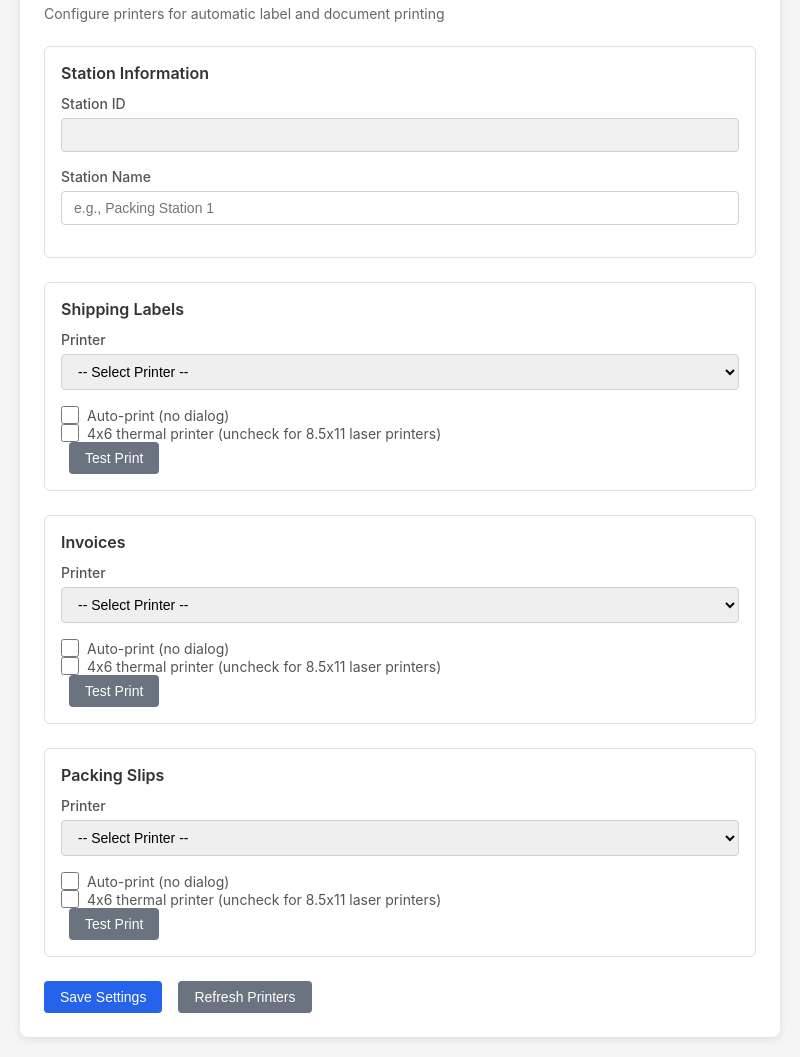
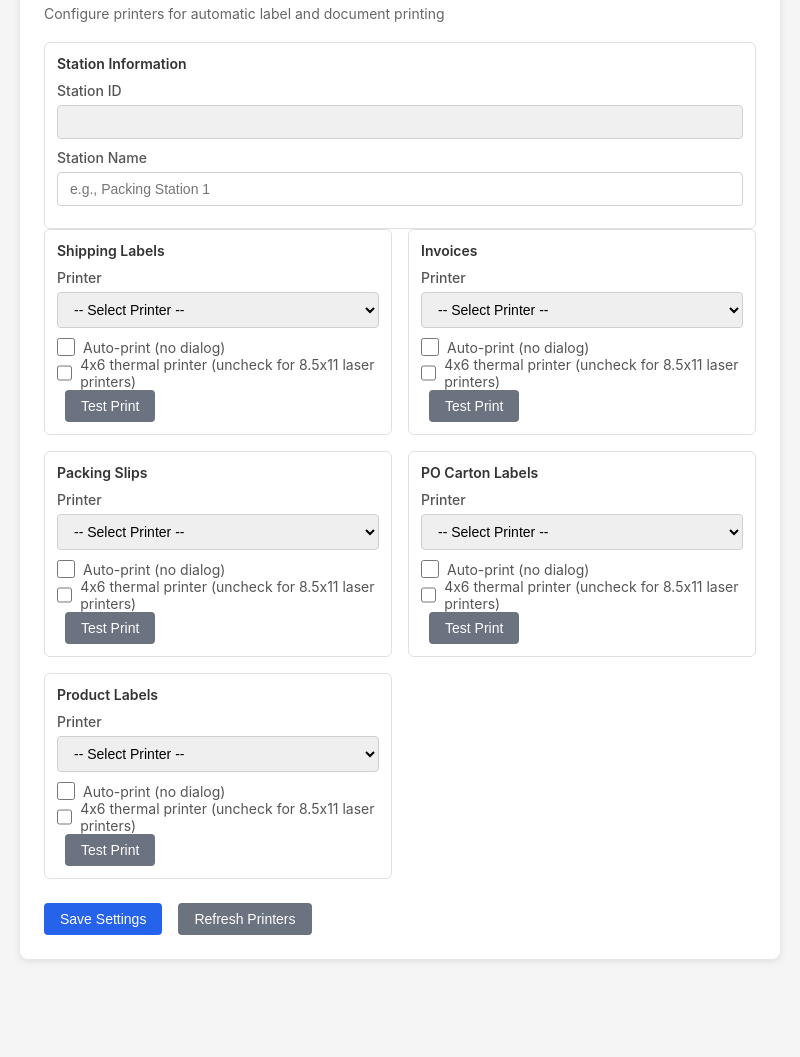
Before and after one commit to SynergySmart/V3-Print-Agent, an Electron app: page src/src/renderer/settings.html in a window 800 px wide. Shown: the part 76-1133 px from the top of the page. After the commit the page ends 1055 px from the top, so only its background shows below. Drawn offline with Linux system fonts and the light colour scheme; no server answers.

Commit message:
feat: Add PO Carton and Product label support with 2-column layout (v1.0.5)
New Features:
- Add PO Carton Label printer configuration
- Add Product Label printer configuration
- Wider settings window (1200x700) with 2-column grid layout
- Compact design - all 6 printer types visible without scrolling
- Each printer type has 4x6 checkbox for smart scaling

Document Types Supported:
1. Shipping Labels
2. Invoices
3. Packing Slips
4. Pick Lists
5. PO Carton Labels (NEW)
6. Product Labels (NEW)

UI Improvements:
- 2-column grid layout for printer sections
- Compact spacing (no scrolling needed)
- Consistent 4x6 checkbox across all types

```diff
--- a/package.json
+++ b/package.json
@@ -1,6 +1,6 @@
 {
   "name": "v3-print-agent",
-  "version": "1.0.4",
+  "version": "1.0.5",
   "description": "V3 Inventory Print Agent - Auto-print labels and documents to configured printers",
   "main": "dist/main/index.js",
   "author": "V3 Inventory",
--- a/src/src/main/index.ts
+++ b/src/src/main/index.ts
@@ -93,8 +93,8 @@ function openSettings() {
   }
 
   settingsWindow = new BrowserWindow({
-    width: 800,
-    height: 600,
+    width: 1200,
+    height: 700,
     title: 'V3 Print Agent Settings',
     webPreferences: {
       nodeIntegration: true,
--- a/src/src/main/server.ts
+++ b/src/src/main/server.ts
@@ -34,7 +34,7 @@ app.get('/health', (req: Request, res: Response) => {
 
   res.json({
     status: 'healthy',
-    version: '1.0.4',
+    version: '1.0.5',
     stationId: config.stationId,
     stationName: config.stationName,
     timestamp: new Date().toISOString()
--- a/src/src/main/updater.ts
+++ b/src/src/main/updater.ts
@@ -10,7 +10,7 @@ import path from 'path';
 import os from 'os';
 
 const UPDATE_CHECK_URL = 'https://api.github.com/repos/SynergySmart/V3-Print-Agent/releases/latest';
-const CURRENT_VERSION = '1.0.4';
+const CURRENT_VERSION = '1.0.5';
 
 interface GitHubRelease {
   tag_name: string;
--- a/src/src/renderer/settings.html
+++ b/src/src/renderer/settings.html
@@ -18,7 +18,7 @@
     }
 
     .container {
-      max-width: 800px;
+      max-width: 1100px;
       margin: 0 auto;
       background: white;
       border-radius: 8px;
@@ -34,26 +34,33 @@
 
     .subtitle {
       color: #666;
-      margin-bottom: 24px;
+      margin-bottom: 20px;
       font-size: 14px;
     }
 
+    .printers-grid {
+      display: grid;
+      grid-template-columns: 1fr 1fr;
+      gap: 16px;
+      margin-bottom: 20px;
+    }
+
     .section {
-      margin-bottom: 24px;
-      padding: 16px;
+      margin-bottom: 0;
+      padding: 12px;
       border: 1px solid #e0e0e0;
       border-radius: 6px;
     }
 
     .section-title {
-      font-size: 16px;
+      font-size: 14px;
       font-weight: 600;
-      margin-bottom: 12px;
+      margin-bottom: 10px;
       color: #333;
     }
 
     .form-group {
-      margin-bottom: 16px;
+      margin-bottom: 10px;
     }
 
     label {
@@ -162,6 +169,7 @@
       </div>
     </div>
 
+    <div class="printers-grid">
     <div class="section">
       <div class="section-title">Shipping Labels</div>
       <div class="form-group">
@@ -219,6 +227,45 @@
       <button class="btn-secondary" onclick="testPrint('packing-slip')">Test Print</button>
     </div>
 
+    <div class="section">
+      <div class="section-title">PO Carton Labels</div>
+      <div class="form-group">
+        <label>Printer</label>
+        <select id="poCartonLabelPrinter">
+          <option value="">-- Select Printer --</option>
+        </select>
+      </div>
+      <div class="checkbox-group">
+        <input type="checkbox" id="poCartonLabelAutoPrint">
+        <label for="poCartonLabelAutoPrint">Auto-print (no dialog)</label>
+      </div>
+      <div class="checkbox-group">
+        <input type="checkbox" id="poCartonLabelIs4x6">
+        <label for="poCartonLabelIs4x6">4x6 thermal printer (uncheck for 8.5x11 laser printers)</label>
+      </div>
+      <button class="btn-secondary" onclick="testPrint('po-carton-label')">Test Print</button>
+    </div>
+
+    <div class="section">
+      <div class="section-title">Product Labels</div>
+      <div class="form-group">
+        <label>Printer</label>
+        <select id="productLabelPrinter">
+          <option value="">-- Select Printer --</option>
+        </select>
+      </div>
+      <div class="checkbox-group">
+        <input type="checkbox" id="productLabelAutoPrint">
+        <label for="productLabelAutoPrint">Auto-print (no dialog)</label>
+      </div>
+      <div class="checkbox-group">
+        <input type="checkbox" id="productLabelIs4x6">
+        <label for="productLabelIs4x6">4x6 thermal printer (uncheck for 8.5x11 laser printers)</label>
+      </div>
+      <button class="btn-secondary" onclick="testPrint('product-label')">Test Print</button>
+    </div>
+    </div>
+
     <div class="buttons">
       <button class="btn-primary" onclick="saveSettings()">Save Settings</button>
       <button class="btn-secondary" onclick="reloadPrinters()">Refresh Printers</button>
@@ -242,7 +289,7 @@
         const printers = data.printers || [];
 
         // Populate all printer dropdowns
-        const selects = ['labelPrinter', 'invoicePrinter', 'packingSlipPrinter'];
+        const selects = ['labelPrinter', 'invoicePrinter', 'packingSlipPrinter', 'poCartonLabelPrinter', 'productLabelPrinter'];
 
         selects.forEach(selectId => {
           const select = document.getElementById(selectId);
@@ -286,6 +333,18 @@
           document.getElementById('packingSlipAutoPrint').checked = config.printers['packing-slip'].autoPrint || false;
           document.getElementById('packingSlipIs4x6').checked = config.printers['packing-slip'].is4x6 || false;
         }
+
+        if (config.printers['po-carton-label']) {
+          document.getElementById('poCartonLabelPrinter').value = config.printers['po-carton-label'].name || '';
+          document.getElementById('poCartonLabelAutoPrint').checked = config.printers['po-carton-label'].autoPrint || false;
+          document.getElementById('poCartonLabelIs4x6').checked = config.printers['po-carton-label'].is4x6 || false;
+        }
+
+        if (config.printers['product-label']) {
+          document.getElementById('productLabelPrinter').value = config.printers['product-label'].name || '';
+          document.getElementById('productLabelAutoPrint').checked = config.printers['product-label'].autoPrint || false;
+          document.getElementById('productLabelIs4x6').checked = config.printers['product-label'].is4x6 || false;
+        }
       } catch (error) {
         showStatus('Failed to load configuration', 'error');
       }
@@ -313,6 +372,18 @@
               autoPrint: document.getElementById('packingSlipAutoPrint').checked,
               enabled: document.getElementById('packingSlipPrinter').value !== '',
               is4x6: document.getElementById('packingSlipIs4x6').checked
+            },
+            'po-carton-label': {
+              name: document.getElementById('poCartonLabelPrinter').value,
+              autoPrint: document.getElementById('poCartonLabelAutoPrint').checked,
+              enabled: document.getElementById('poCartonLabelPrinter').value !== '',
+              is4x6: document.getElementById('poCartonLabelIs4x6').checked
+            },
+            'product-label': {
+              name: document.getElementById('productLabelPrinter').value,
+              autoPrint: document.getElementById('productLabelAutoPrint').checked,
+              enabled: document.getElementById('productLabelPrinter').value !== '',
+              is4x6: document.getElementById('productLabelIs4x6').checked
             }
           }
         };
--- a/src/src/shared/types.ts
+++ b/src/src/shared/types.ts
@@ -2,7 +2,7 @@
  * Shared types for V3 Print Agent
  */
 
-export type DocumentType = 'shipping-label' | 'invoice' | 'packing-slip' | 'pick-list';
+export type DocumentType = 'shipping-label' | 'invoice' | 'packing-slip' | 'pick-list' | 'po-carton-label' | 'product-label';
 
 export type PrintFormat = 'ZPL' | 'ZPLII' | 'PDF' | 'PNG';
 
```
Also changed, not shown: src/src/main/config.ts (+12 -0 lines).
